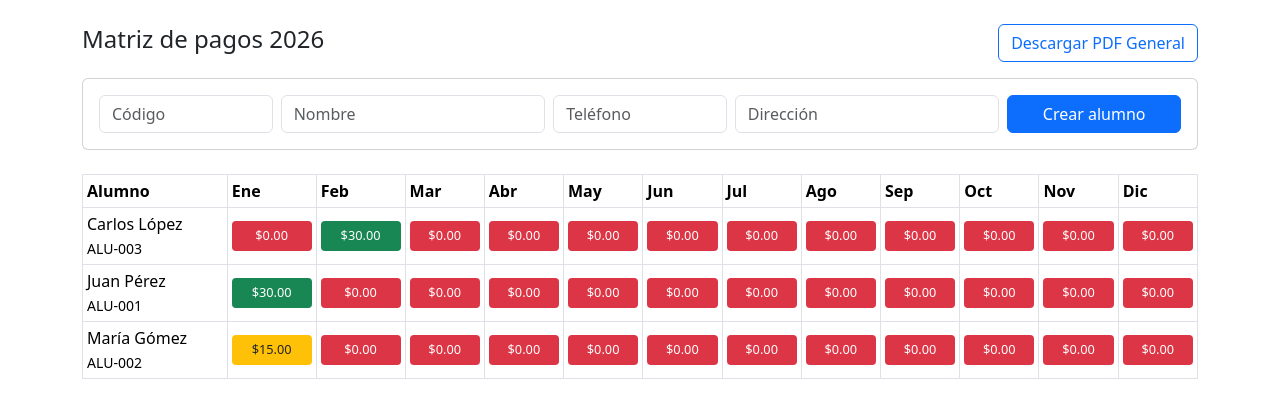
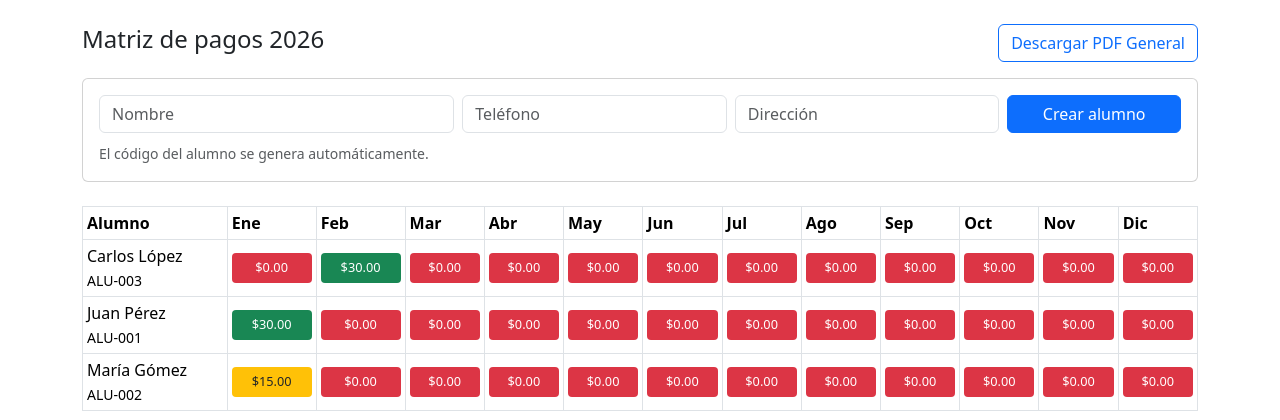
Before and after one commit to jaimeefrainguira/alumnos, a PHP site: page /alumnos in a window 1280 px wide. Shown: the part 56-476 px from the top of the page. Run offline with PHP 8.4, Linux system fonts and the light colour scheme; the visitor is signed in with stand-in values (Sample User, id 1); data comes from the database, SQL or seed files in the repository.

Commit message:
Corregir creación de alumnos y código automático

```diff
--- a/app/controllers/AlumnoController.php
+++ b/app/controllers/AlumnoController.php
@@ -40,14 +40,13 @@ final class AlumnoController extends Controller
         }
 
         $data = [
-            'codigo' => trim($_POST['codigo'] ?? ''),
             'nombre' => trim($_POST['nombre'] ?? ''),
             'telefono' => trim($_POST['telefono'] ?? ''),
             'direccion' => trim($_POST['direccion'] ?? ''),
         ];
 
-        if ($data['codigo'] === '' || $data['nombre'] === '') {
-            $_SESSION['flash_error'] = 'Código y nombre son obligatorios.';
+        if ($data['nombre'] === '') {
+            $_SESSION['flash_error'] = 'El nombre es obligatorio.';
             $this->redirect('/alumnos');
         }
 
--- a/app/models/Alumno.php
+++ b/app/models/Alumno.php
@@ -16,12 +16,14 @@ final class Alumno extends Model
 
     public function create(array $data): bool
     {
+        $codigo = $this->nextCode();
+
         $stmt = $this->db->prepare(
             'INSERT INTO alumnos (codigo, nombre, telefono, direccion) VALUES (:codigo, :nombre, :telefono, :direccion)'
         );
 
         return $stmt->execute([
-            'codigo' => $data['codigo'],
+            'codigo' => $codigo,
             'nombre' => $data['nombre'],
             'telefono' => $data['telefono'],
             'direccion' => $data['direccion'],
@@ -30,6 +32,11 @@ final class Alumno extends Model
 
     public function search(string $term): array
     {
+        $term = trim($term);
+        if ($term == '') {
+            return $this->all();
+        }
+
         $stmt = $this->db->prepare(
             'SELECT id, codigo, nombre, telefono FROM alumnos
              WHERE nombre LIKE :term OR telefono LIKE :term OR codigo LIKE :term
@@ -65,4 +72,13 @@ final class Alumno extends Model
 
         return $stmt->fetchAll();
     }
+
+    private function nextCode(): string
+    {
+        $stmt = $this->db->query("SELECT COALESCE(MAX(CAST(SUBSTRING(codigo, 5) AS UNSIGNED)), 0) AS max_codigo FROM alumnos WHERE codigo LIKE 'ALU-%'");
+        $row = $stmt->fetch();
+        $next = ((int) ($row['max_codigo'] ?? 0)) + 1;
+
+        return sprintf('ALU-%03d', $next);
+    }
 }
--- a/app/views/alumnos/index.php
+++ b/app/views/alumnos/index.php
@@ -6,11 +6,11 @@
 <div class="card mb-4"><div class="card-body">
 <form method="post" action="/alumnos" class="row g-2">
     <input type="hidden" name="csrf" value="<?= htmlspecialchars($_SESSION['csrf']); ?>">
-    <div class="col-md-2"><input class="form-control" name="codigo" placeholder="Código" required></div>
-    <div class="col-md-3"><input class="form-control" name="nombre" placeholder="Nombre" required></div>
-    <div class="col-md-2"><input class="form-control" name="telefono" placeholder="Teléfono"></div>
+    <div class="col-md-4"><input class="form-control" name="nombre" placeholder="Nombre" required></div>
+    <div class="col-md-3"><input class="form-control" name="telefono" placeholder="Teléfono"></div>
     <div class="col-md-3"><input class="form-control" name="direccion" placeholder="Dirección"></div>
     <div class="col-md-2"><button class="btn btn-primary w-100">Crear alumno</button></div>
+    <div class="col-12"><small class="text-muted">El código del alumno se genera automáticamente.</small></div>
 </form></div></div>
 <div class="table-responsive">
 <table class="table table-bordered table-sm align-middle payment-matrix">
```
